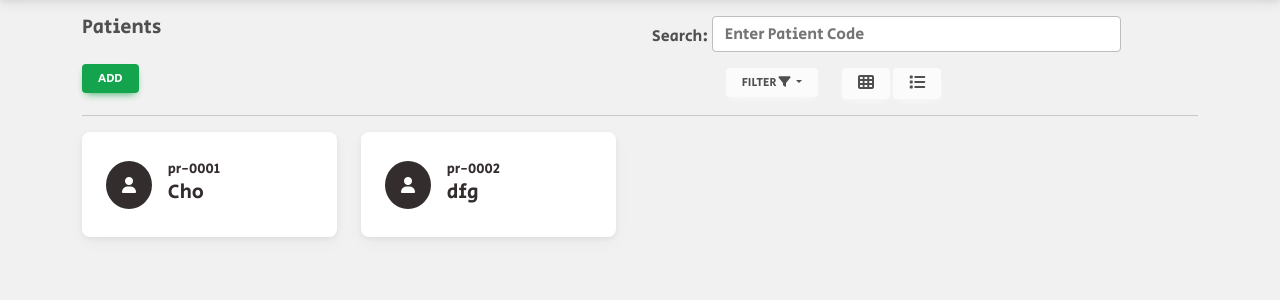
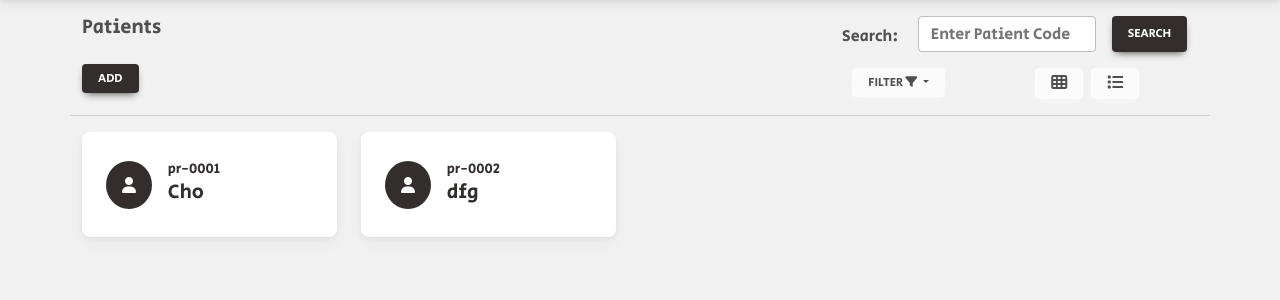
Before and after one commit to hmmlara/CMS, a PHP site: page /PMS/all_patients in a window 1280 px wide. Shown: the part 50-350 px from the top of the page. Run offline with PHP 8.4, Linux system fonts and the light colour scheme; data comes from the database, SQL or seed files in the repository; data that the repository does not hold is empty.

Commit message:
add code for search patient

```diff
--- a/all_patients.php
+++ b/all_patients.php
@@ -3,6 +3,7 @@
 include_once "./layouts/header.php";
 
 require_once "./controllers/PatientController.php";
+require_once "./core/libraray.php";
 
 $patientController = new PatientController();
 
@@ -13,20 +14,27 @@ for ($i = 1; $i <= count($patients); $i++) {
     $patients[$i - 1] += ["display_id" => $i];
 }
 
+if(isset($_POST["search"])){
+    $patients = search_data($patients,$_POST["search_val"]);
+}
+
 ?>
 
 <!-- modal -->
 <div class="container mt-3">
     <div class="row">
-        <div class="col-6">
+        <div class="col-8">
             <h5 class="mb-4">Patients</h5>
-            <a href="add_patient" class="btn btn-sm btn-success" id="add">Add</a>
+            <a href="add_patient" class="btn btn-sm btn-dark" id="add">Add</a>
         </div>
-        <div class="col-6">
+        <div class="col-4 mb-3">
+            <form action="" method="post">
                 <div class="form-group d-flex float-right mb-3">
                     <span class="mt-2">Search:&nbsp;</span>
-                <input type="text" name="" id="" class="form-control w-75" placeholder="Enter Patient Code">
+                    <input type="text" name="search_val" id="" class="form-control w-50 mx-3" placeholder="Enter Patient Code">
+                    <button type="submit" name="search" class="btn btn-sm btn-dark">Search</button>
                 </div>
+            </form>
 
             <div class="row">
                 <div class="col-4">
@@ -43,17 +51,16 @@ for ($i = 1; $i <= count($patients); $i++) {
                         </ul>
                     </div>
                 </div>
-                <div class="col-6">
-                    <button class="btn btn-light btn-sm" id="grid1"><i class="fas fa-th fs-6"></i></button>
+                <div class="col-8 d-flex justify-content-center">
+                    <button class="btn btn-light btn-sm mx-2" id="grid1"><i class="fas fa-th fs-6"></i></button>
                     <button class="btn btn-light btn-sm" id="grid2"><i class="fas fa-list fs-6"></i></button>
-                </div>
                 </div>
             </div>
         </div>
 
         <hr class="hr-blurry">
 
-    <div class="row w-100">
+        <div class="row w-100 overflow-auto">
             <?php
             foreach($patients as $patient){
         ?>
@@ -82,22 +89,7 @@ for ($i = 1; $i <= count($patients); $i++) {
             }
         ?>
         </div>
-    <!-- <div class="container" id="content-area">
-        <table class="table text-center">
-            <thead class="thead-dark">
-                <tr>
-                    <th scope="col">Id</th>
-                    <th scope="col">Patient Code</th>
-                    <th scope="col">Patient Name</th>
-                    <th scope="col">Age</th>
-                    <th scope="col">Funciton</th>
-                </tr>
-            </thead>
-            <tbody>
-
-            </tbody>
-        </table>
-    </div> -->
+    </div>
 </div>
 
 
```
Lines whose indentation alone changed are shown as unchanged.
